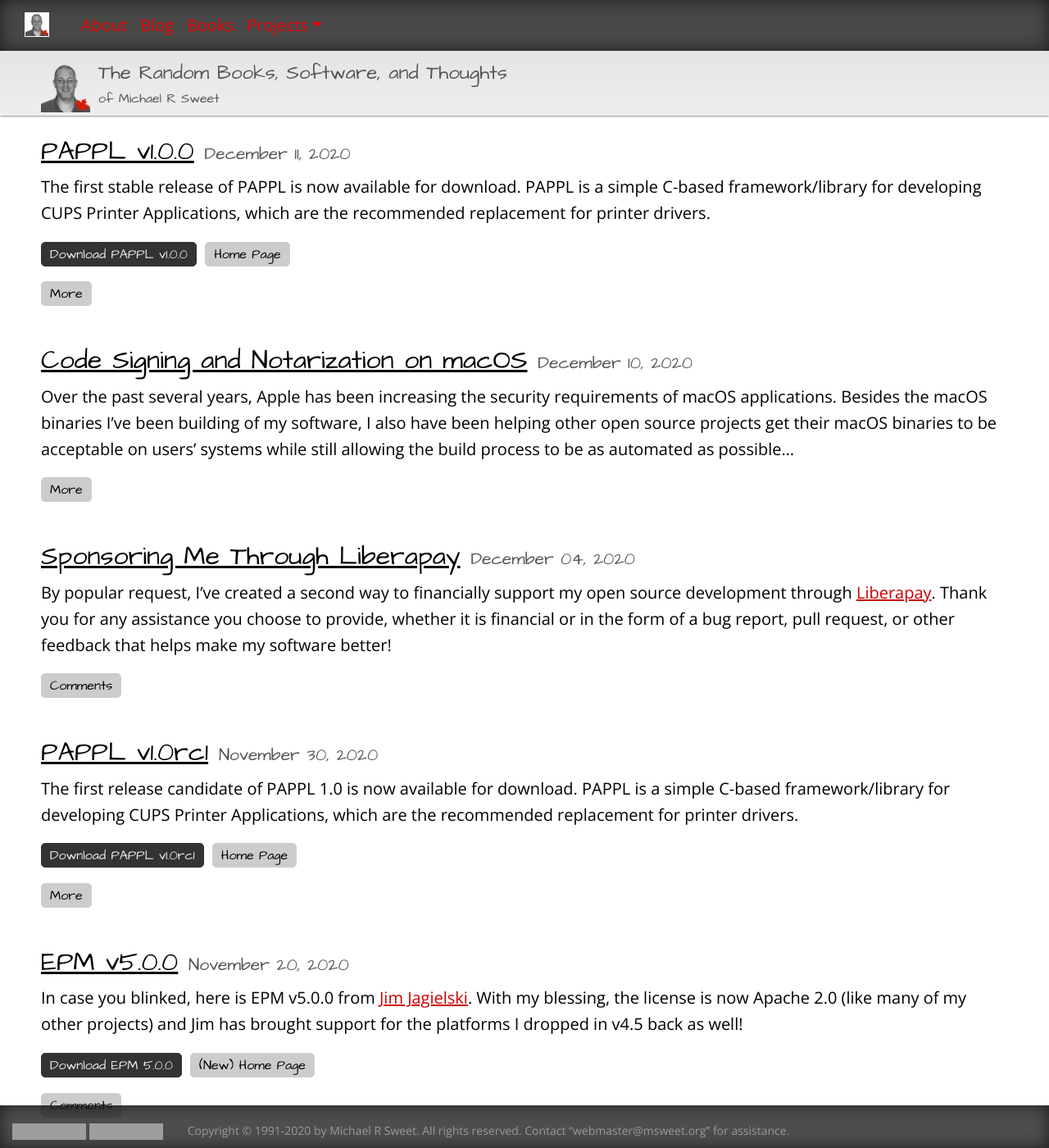
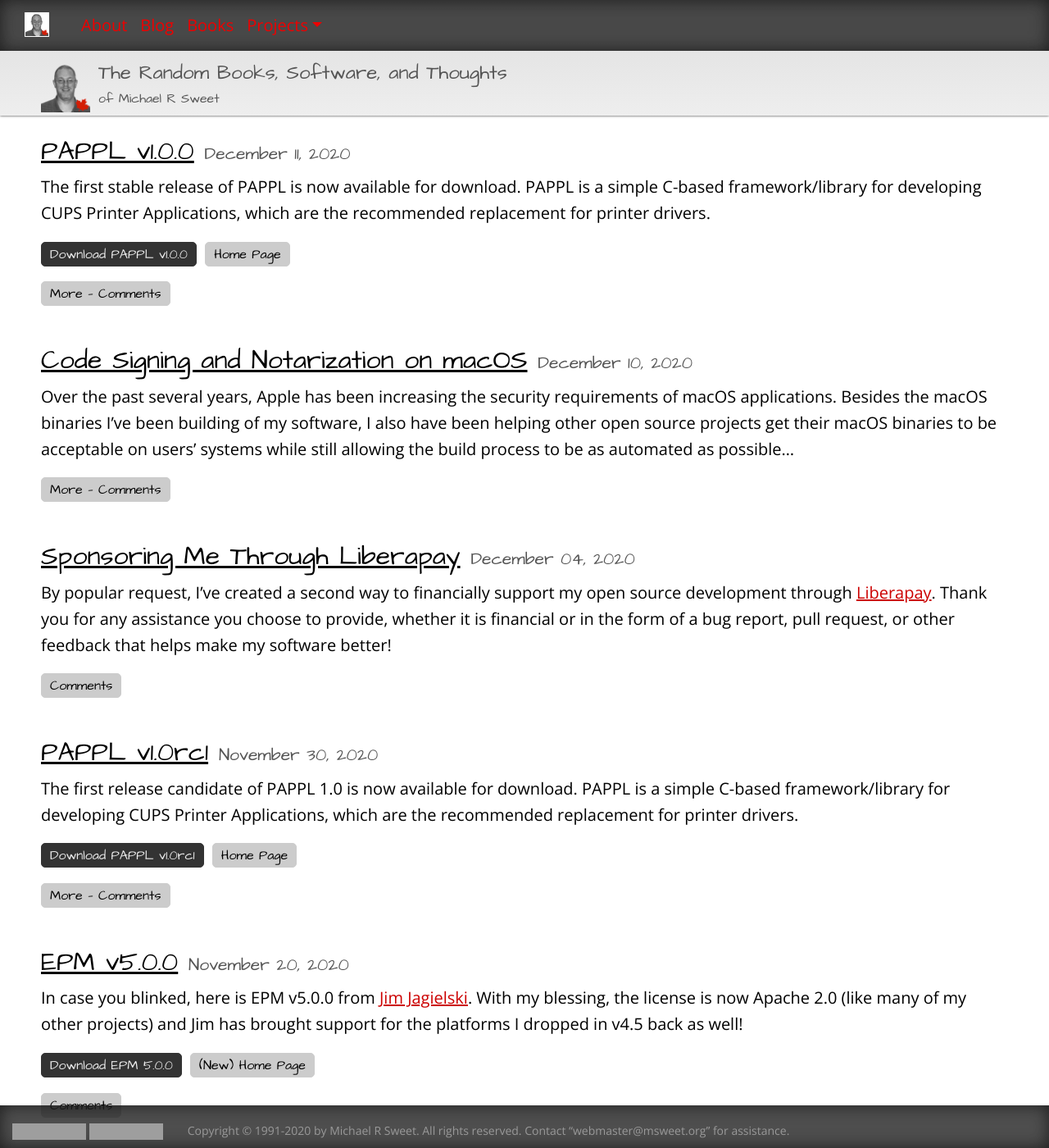
Before and after one commit to michaelrsweet/michaelrsweet.github.com, a Jekyll site: the page built from index.html, in a window 1280 px wide and 1400 px high. Shown: the whole window at 82% size. Built offline with Jekyll 4.4.1, drawn with Linux system fonts in a browser that asks for light colours; grey boxes are pictures that could not be loaded.

Commit message:
Show comments on articles with excerpts, too.

```diff
--- a/blog.html
+++ b/blog.html
@@ -17,7 +17,7 @@
       <h2><a href="{{ post.url }}">{{post.title}}</a> <small>{{ post.date | date: "%B %d, %Y" }}</small></h2>
       {{ post.excerpt }}
       {% if post.excerpt != post.content %}
-      <p><a class="btn btn-default btn-xs" href="{{ post.url }}">More</a><br>&nbsp;</p>
+      <p><a class="btn btn-default btn-xs" href="{{ post.url }}">More{% if post.comments %} &mdash; <span  id="{{ post.url | slugify }}">Comments</span>{% endif %}</a><br>&nbsp;</p>
       {% elsif post.comments %}
       <p><a class="btn btn-default btn-xs" href="{{ post.url }}" id="{{ post.url | slugify }}">Comments</a><br>&nbsp;</p>
       {% else %}
--- a/index.html
+++ b/index.html
@@ -18,7 +18,7 @@
       <h2><a href="{{ post.url }}">{{post.title}}</a> <small>{{ post.date | date: "%B %d, %Y" }}</small></h2>
       {{ post.excerpt }}
       {% if post.excerpt != post.content %}
-      <p><a class="btn btn-default btn-xs" href="{{ post.url }}">More</a><br>&nbsp;</p>
+      <p><a class="btn btn-default btn-xs" href="{{ post.url }}">More{% if post.comments %} &mdash; <span  id="{{ post.url | slugify }}">Comments</span>{% endif %}</a><br>&nbsp;</p>
       {% elsif post.comments %}
       <p><a class="btn btn-default btn-xs" href="{{ post.url }}" id="{{ post.url | slugify }}">Comments</a><br>&nbsp;</p>
       {% else %}
```
